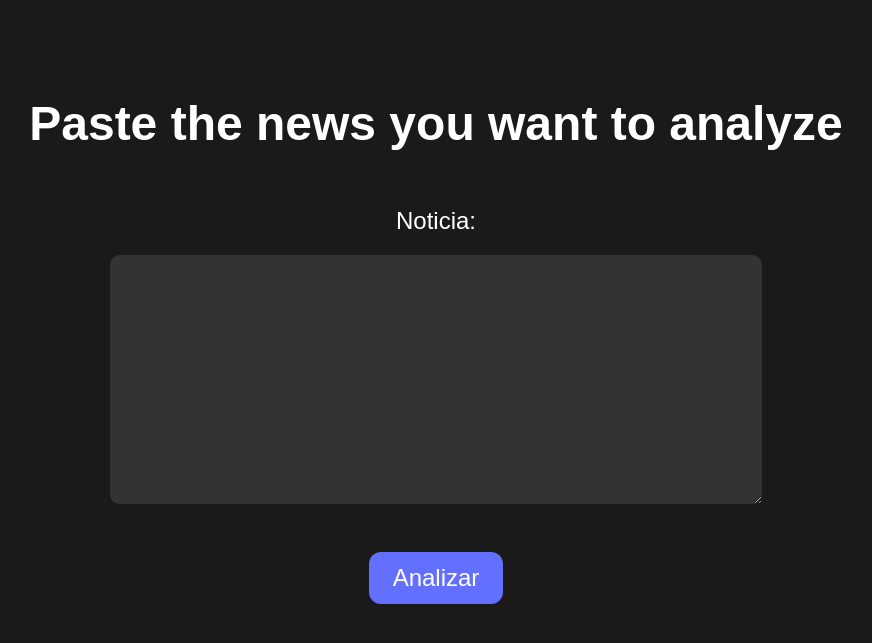
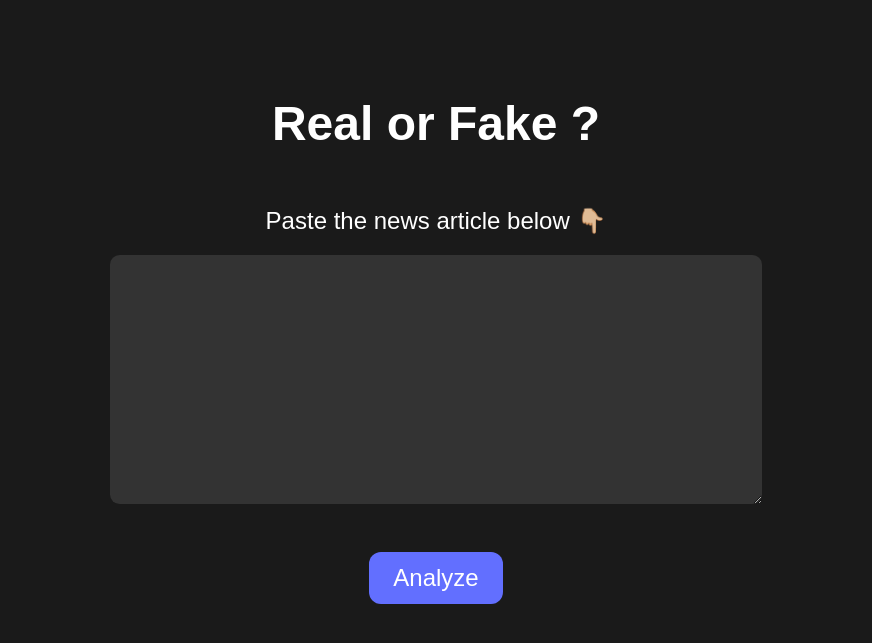
Before and after one commit to gbiskandar/Entregable_productivizacion, a Flask app: page /form in a window 1280 px wide. Shown: the top 643 px of the page, without its empty margins (204-1076 px from the left). Run offline with Flask 3, Linux system fonts and the light colour scheme.

Commit message:
UX/UI improvements

```diff
--- a/templates/form.html
+++ b/templates/form.html
@@ -51,11 +51,11 @@
     </style>
 </head>
 <body>
-    <h1>Paste the news you want to analyze</h1>
+    <h1>Real or Fake ?</h1>
     <form method="POST" action="{{ url_for('form') }}">
-        <label for="news">Noticia:</label>
+        <label for="news">Paste the news article below 👇🏼</label>
         <textarea id="news" name="news" rows="10" cols="50"></textarea>
-        <input type="submit" value="Analizar">
+        <input type="submit" value="Analyze">
     </form>
 </body>
 </html>
--- a/templates/index.html
+++ b/templates/index.html
@@ -33,7 +33,7 @@
     </style>
 </head>
 <body>
-    <h1>Welcome to the fake news prediction system</h1>
+    <h1>Real "Fake" News</h1>
     <p>Analyze the authenticity of news and make informed decisions</p>
     <a href="{{ url_for('form') }}" class="btn">Enter</a>
 </body>
--- a/templates/prediction.html
+++ b/templates/prediction.html
@@ -33,8 +33,8 @@
     </style>
 </head>
 <body>
-    <h1>Analysis Result:</h1>
+    <h1>Analysis Result</h1>
     <p>{{ prediction }}.</p>
-    <a href="{{ url_for('form') }}" class="btn">Analyze another news article</a>
+    <a href="{{ url_for('form') }}" class="btn">Try again</a>
 </body>
 </html>
```
